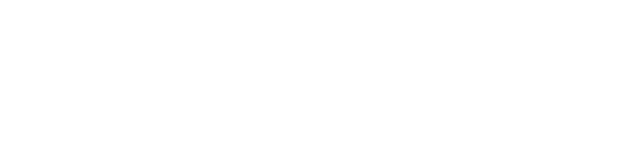
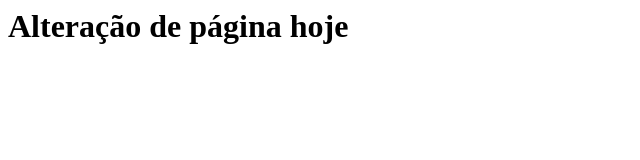
Before and after one commit to apolope/gama-no-github, a plain HTML site: page index.html in a window 1280 px wide. Shown: the whole page, without its empty margins (0-640 px from the left). Drawn offline with Linux system fonts and the light colour scheme.

Commit message:
arquivo index.html atualiznado novamente

```diff
--- a/index.html
+++ b/index.html
@@ -3,5 +3,8 @@
 	</head>
 
 	<body>
+		<h1>
+			Alteração de página hoje
+		</h1>
 	</body>
 </html>
```
